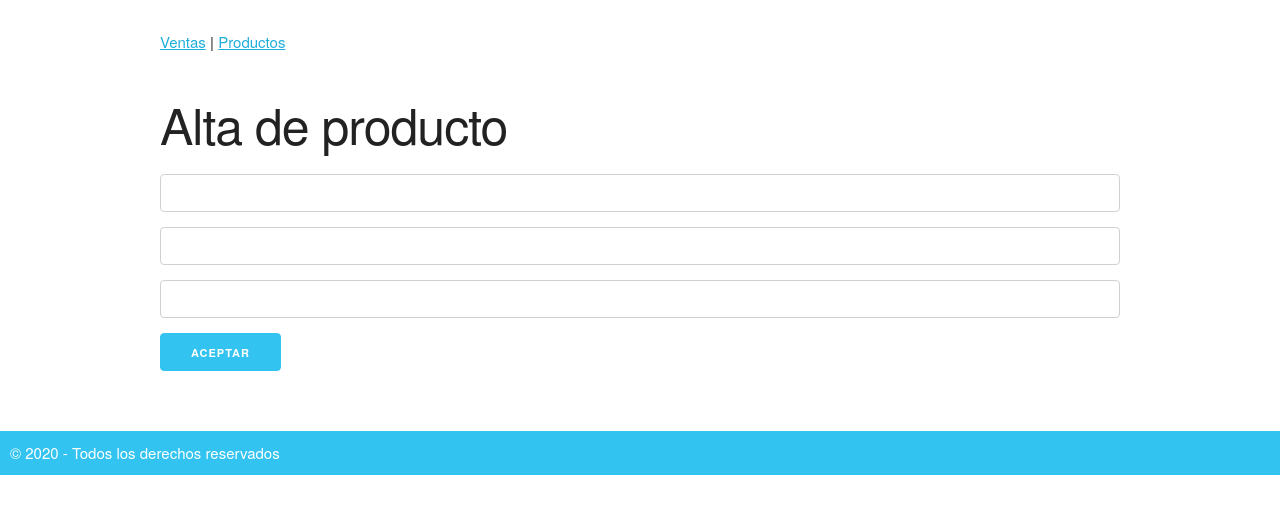
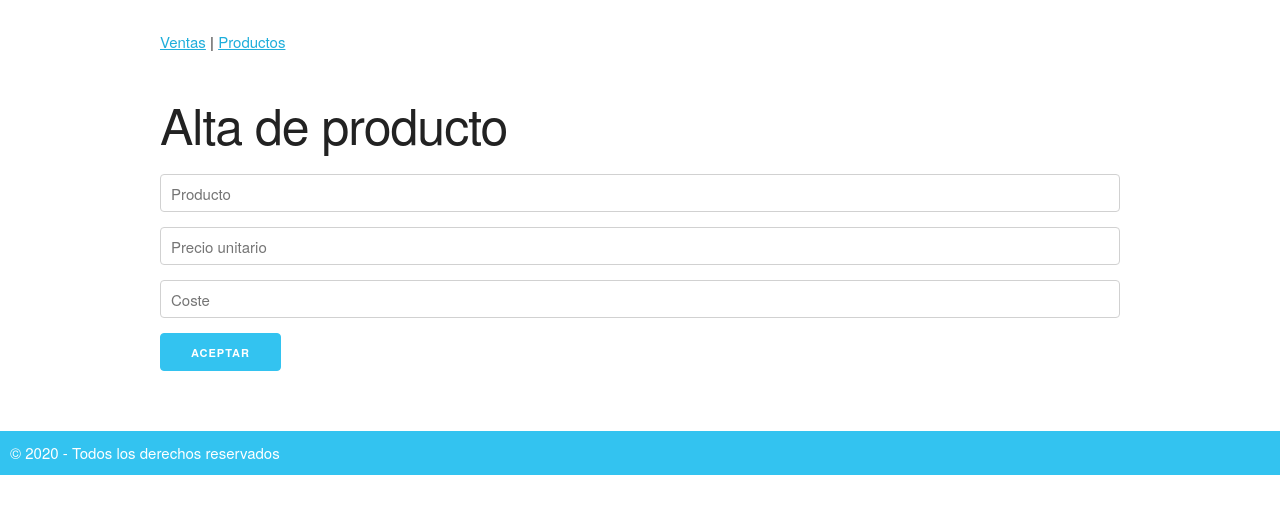
Before and after one commit to pardo2410/ventas, a Flask app: page /addproducto in a window 1280 px wide. Shown: the part 44-558 px from the top of the page. Run offline with Flask 2, Linux system fonts and the light colour scheme; parts of the project's set-up code (start-up, migrations or seed data) failed here and were passed over.

Commit message:
tabla de ventas modificacion de valores

```diff
--- /dev/null
+++ b/_config_template.py
@@ -0,0 +1,3 @@
+SECRET_KEY='clave wtf'
+BASE_DATOS='ruta a base de datos'
+VENTAS='ruta a fichero de ventas'
--- a/config.py
+++ /dev/null
@@ -1 +0,0 @@
-SECRET_KEY='LOQUEQUERAIS'
--- a/the_app/__init__.py
+++ b/the_app/__init__.py
@@ -1,6 +1,6 @@
 from flask import Flask
 
 app = Flask(__name__, instance_relative_config=True)
-app.config.from_object('config')
+app.config.from_object('_config')
 
 from the_app import routes
--- a/the_app/forms.py
+++ b/the_app/forms.py
@@ -1,11 +1,21 @@
 from flask_wtf import FlaskForm
-from wtforms import StringField, FloatField, SubmitField
-from wtforms.validators import DataRequired, Length
+from wtforms import StringField, FloatField, SubmitField, HiddenField
+from wtforms.validators import DataRequired, Length, ValidationError
 
+def valida_coste(form, field):
+    if field.data > form.precio_unitario.data:
+        raise ValidationError('Ya te he dicho que el coste unitario ha de ser menor que el precio.')
 
 class ProductForm(FlaskForm):
+    id = HiddenField('id')
     tipo_producto = StringField('Tipo de Producto', validators=[DataRequired(), Length(min=3, message="Debe tener al menos tres caracteres")])
     precio_unitario = FloatField('Precio U.', validators=[DataRequired(message="Introduce algo, nano")])
-    coste_unitario = FloatField('Coste U.', validators=[DataRequired()])
+    coste_unitario = FloatField('Coste U.', validators=[DataRequired(), valida_coste])
 
     submit = SubmitField('Aceptar')
+
+    '''
+    def validate_coste_unitario(self, field):
+        if field.data > self.precio_unitario.data:
+            raise ValidationError('El coste unitario ha de ser menor o igual que el precio ')
+    '''
--- a/the_app/routes.py
+++ b/the_app/routes.py
@@ -4,12 +4,10 @@ from the_app.forms import ProductForm
 
 from flask import render_template, request, redirect, url_for
 
-BASE_DATOS = './data/ventas.db'
-
 
 @app.route("/")
 def index():
-    fVentas = open('./sales.csv', 'r')
+    fVentas = open(app.config['VENTAS'], 'r')
     csvreader = csv.reader(fVentas, delimiter=',')
     print('Hola, acra')
 
@@ -29,7 +27,7 @@ def index():
 def paises():
     region_name = request.values['region']
 
-    fVentas = open('./sales.csv', 'r')
+    fVentas = open(app.config['VENTAS'], 'r')
     csvreader = csv.reader(fVentas, delimiter= ',')
     d = {}
     for linea in csvreader:
@@ -44,7 +42,7 @@ def paises():
 
 @app.route("/productos")
 def productos():
-    conn = sqlite3.connect(BASE_DATOS)
+    conn = sqlite3.connect(app.config['BASE_DATOS'])
     cur = conn.cursor()
 
     query = "SELECT id, tipo_producto, precio_unitario, coste_unitario FROM productos;"
@@ -55,20 +53,59 @@ def productos():
 
 @app.route("/addproducto", methods=['GET', 'POST'])
 def addproduct():
-    form = ProductForm()
+
+    form = ProductForm(request.form)
 
     if request.method == 'GET':
         return render_template('newproduct.html', form=form)
     else:
-        conn = sqlite3.connect(BASE_DATOS)
-        cur = conn.cursor()
-        query = "INSERT INTO productos (tipo_producto, precio_unitario, coste_unitario) values (?, ?, ?);"
-        datos = (request.values.get('tipo_producto'), request.values.get('precio_unitario'), request.values.get('coste_unitario'))
+        if form.validate():
+            conn = sqlite3.connect(app.config['BASE_DATOS'])
+            cur = conn.cursor()
+            query = "INSERT INTO productos (tipo_producto, precio_unitario, coste_unitario) values (?, ?, ?);"
+            datos = (request.values.get('tipo_producto'), request.values.get('precio_unitario'), request.values.get('coste_unitario'))
+
+            cur.execute(query, datos)
+
+            conn.commit()
+            conn.close()
+
+            return redirect(url_for("productos"))
+        else:
+            return render_template('newproduct.html', form=form)
 
 
-        cur.execute(query, datos)
+@app.route("/modificaproducto", methods=["GET", "POST"])
+def modifica_producto():
+    if request.method == 'GET':
+        id = request.values.get('id')
 
-        conn.commit()
+        conn = sqlite3.connect(app.config['BASE_DATOS'])
+        cur = conn.cursor()
+        query = "SELECT id, tipo_producto, precio_unitario, coste_unitario FROM productos where id = ?;"
+
+        cur.execute(query, (id,))
+
+        fila = cur.fetchone()
         conn.close()
+        if fila:
+            form = ProductForm(data={'id': fila[0], 'tipo_producto': fila[1], 'precio_unitario': fila[2], 'coste_unitario': fila[3]})
+            form.submit.label.text = "Modificar"
+            return render_template('modproduct.html', form=form)
+        else:
+            return redirect(url_for("productos"))
+    else:
+        form = ProductForm(request.form)
+        if form.validate():
+            conn = sqlite3.connect(app.config['BASE_DATOS'])
+            cur = conn.cursor()
 
-        return redirect(url_for("productos"))
+            query = "UPDATE productos SET tipo_producto = ?, precio_unitario = ?, coste_unitario = ? WHERE id = ?;"
+            cur.execute(query, (form.tipo_producto.data, form.precio_unitario.data, form.coste_unitario.data, form.id.data))
+            conn.commit()
+            conn.close()
+            return redirect(url_for("productos"))
+
+        else:
+            form.submit.label.text = "Modificar"
+            return render_template('modproduct.html', form=form)
--- a/the_app/static/styles.css
+++ b/the_app/static/styles.css
@@ -17,3 +17,14 @@ footer {
     padding-top: 10px;
     padding-bottom: 40px;
 }
+
+.error-msg {
+    color: red;
+    font-size: 0.8em;
+    text-align: right;
+    margin-top: -15px;
+}
+
+input.error {
+    border-color: red;
+}
--- a/the_app/templates/newproduct.html
+++ b/the_app/templates/newproduct.html
@@ -5,9 +5,35 @@
 {% block contenido %}
     <h1>Alta de producto</h1>
     <form class="u-full-width" action="/addproducto" method="post">
-        {{ form.tipo_producto(class="u-full-width") }}
-        {{ form.precio_unitario(class="u-full-width" )}}
-        {{ form.coste_unitario(class="u-full-width") }}
+        {{ form.hidden_tag() }}
+        {% if form.tipo_producto.errors %}
+            {{ form.tipo_producto(class="u-full-width error", placeholder="Producto") }}
+            {% for error in form.tipo_producto.errors %}
+                <p class="error-msg">{{ error }}</p>
+            {% endfor%}
+            {#  Soy un comentario #}
+            {% else %}
+            {{ form.tipo_producto(class="u-full-width", placeholder="Producto") }}
+        {% endif %}
+
+        {% if form.precio_unitario.errors %}
+            {{ form.precio_unitario(class="u-full-width error", placeholder="Precio unitario") }}
+            {% for error in form.precio_unitario.errors %}
+                <p class="error-msg">{{ error }}</p>
+            {% endfor%}
+        {% else %}
+            {{ form.precio_unitario(class="u-full-width", placeholder="Precio unitario") }}
+        {% endif %}
+
+        {% if form.coste_unitario.errors %}
+            {{ form.coste_unitario(class="u-full-width error", placeholder="Coste") }}
+            {% for error in form.coste_unitario.errors %}
+                <p class="error-msg">{{ error }}</p>
+            {% endfor%}
+        {% else %}
+            {{ form.coste_unitario(class="u-full-width", placeholder="Coste") }}
+        {% endif %}
+
         {{ form.submit(class="button-primary")}}
 
 
--- a/the_app/templates/productos.html
+++ b/the_app/templates/productos.html
@@ -13,7 +13,7 @@
         </tr>
         {% for producto in productos %}
         <tr>
-            <td class="producto">{{ producto[1] }}</td>
+            <td class="producto"><a href="/modificaproducto?id={{producto[0]}}">{{ producto[1] }}</a></td>
             <td>{{ producto[2] }}</td>
             <td>{{ producto[3] }}</td>
 
```
Also changed, not shown: the_app/templates/modproduct.html (added, +43 -0 lines), data/ventas.db, 1 other file.
